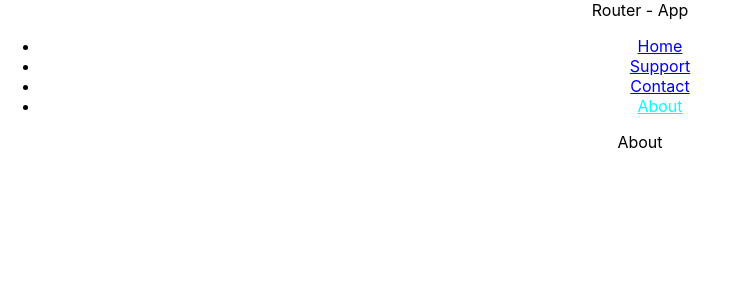
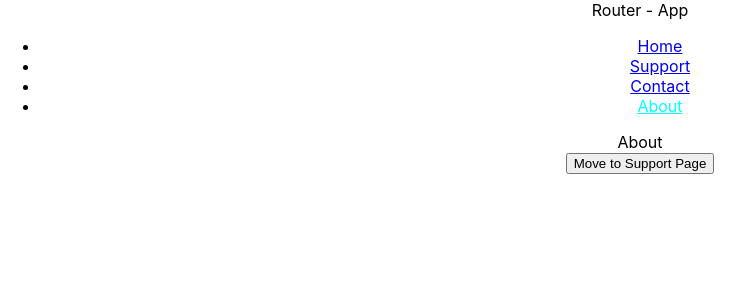
Before and after one commit to ManojBhandarkar98/codehelp-router-app, a React (Create React App) app: page /about in a window 1280 px wide. Shown: the top 300 px of the page, without its empty margins (0-754 px from the left). Built offline with nearby package versions, Linux system fonts and the light colour scheme.

Commit message:
Epi - 08 - Intermediate - useNavigate() Hooks - how to navigate one page to another page on button

```diff
--- a/src/components/About.js
+++ b/src/components/About.js
@@ -1,8 +1,17 @@
 import React from 'react'
+import { useNavigate } from 'react-router-dom'
 
 const About = () => {
+    const navigate = useNavigate();
+
+    function clickHandler(){
+        navigate("/support")
+    }
   return (
-    <div>About</div>
+    <div>
+        <div>About</div>
+        <button onClick={clickHandler}>Move to Support Page</button>
+    </div>
   )
 }
 
--- a/src/components/Support.js
+++ b/src/components/Support.js
@@ -1,8 +1,17 @@
 import React from 'react'
+import { useNavigate } from 'react-router-dom'
 
 const Support = () => {
+    const navigate = useNavigate();
+
+    function clickHandler(){
+        navigate("/about");
+    }
   return (
-    <div>Support</div>
+    <div>
+        <div>Support</div>
+        <button onClick={clickHandler}>Move to About Page</button>
+    </div>
   )
 }
 
```
